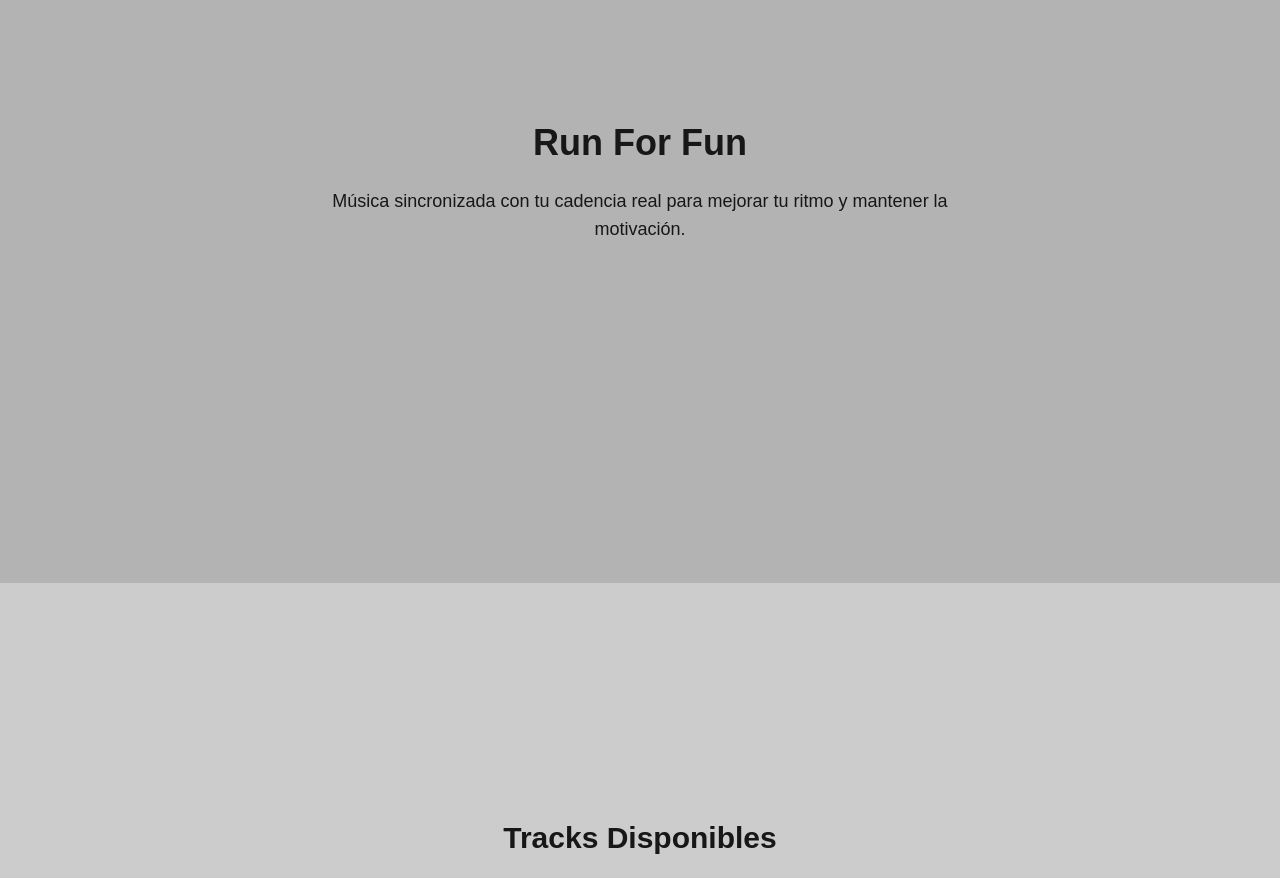
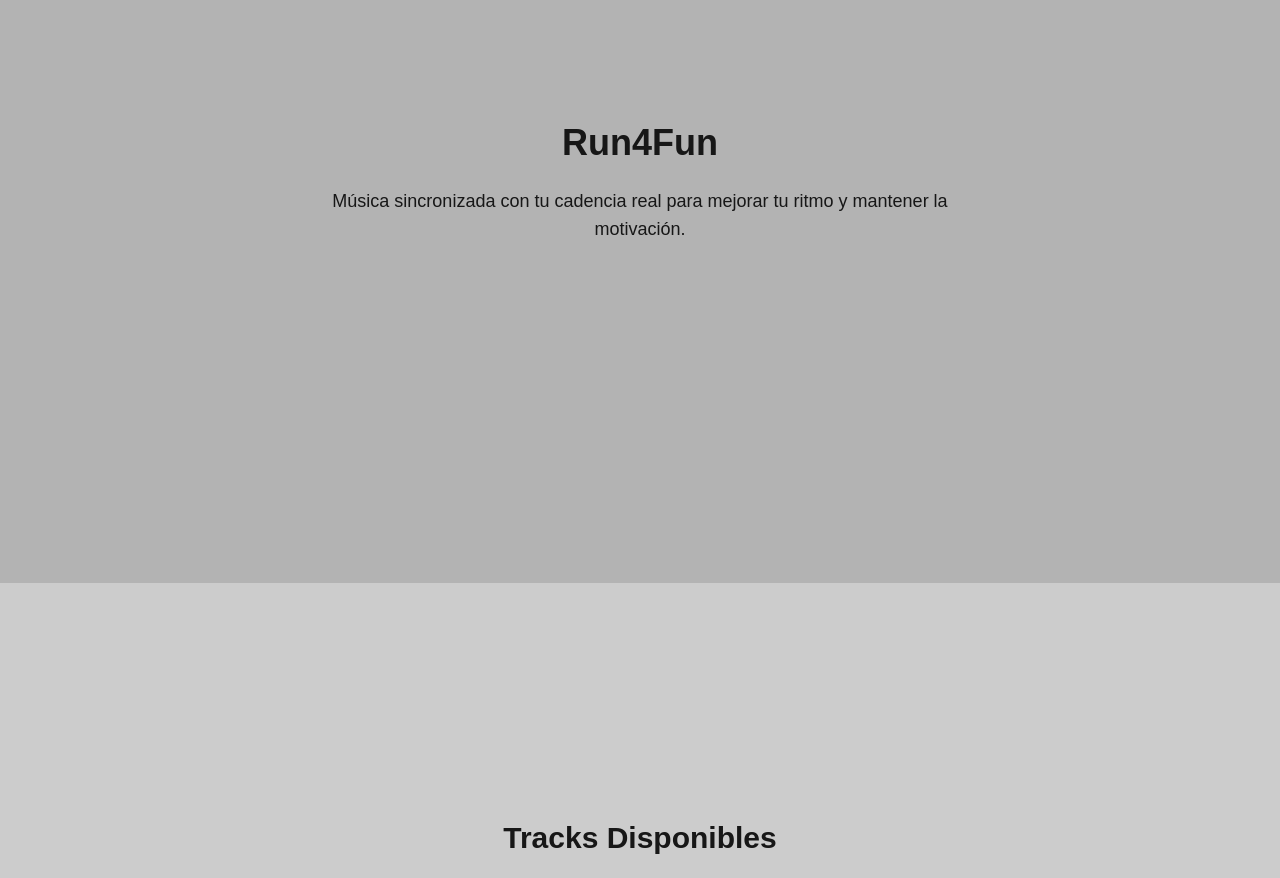
Before and after one commit to annamile92/Run_app, a Next.js app: page / in a window 1280 px wide. Shown: the part 1340-2218 px from the top of the page. Built offline with nearby package versions, Linux system fonts and the light colour scheme.

Commit message:
Update page.tsx

```diff
--- a/app/page.tsx
+++ b/app/page.tsx
@@ -57,7 +57,7 @@ export default function Home() {
 
       {/* SECCIÓN 2 */}
       <section className="w-full min-h-screen bg-[#B3B3B3] flex flex-col items-center justify-center p-12">
-        <h2 className="text-4xl font-bold mb-6">Run For Fun</h2>
+        <h2 className="text-4xl font-bold mb-6">Run4Fun</h2>
         <p className="max-w-2xl text-center text-lg">
           Música sincronizada con tu cadencia real para mejorar tu ritmo y mantener la motivación.
         </p>
```
